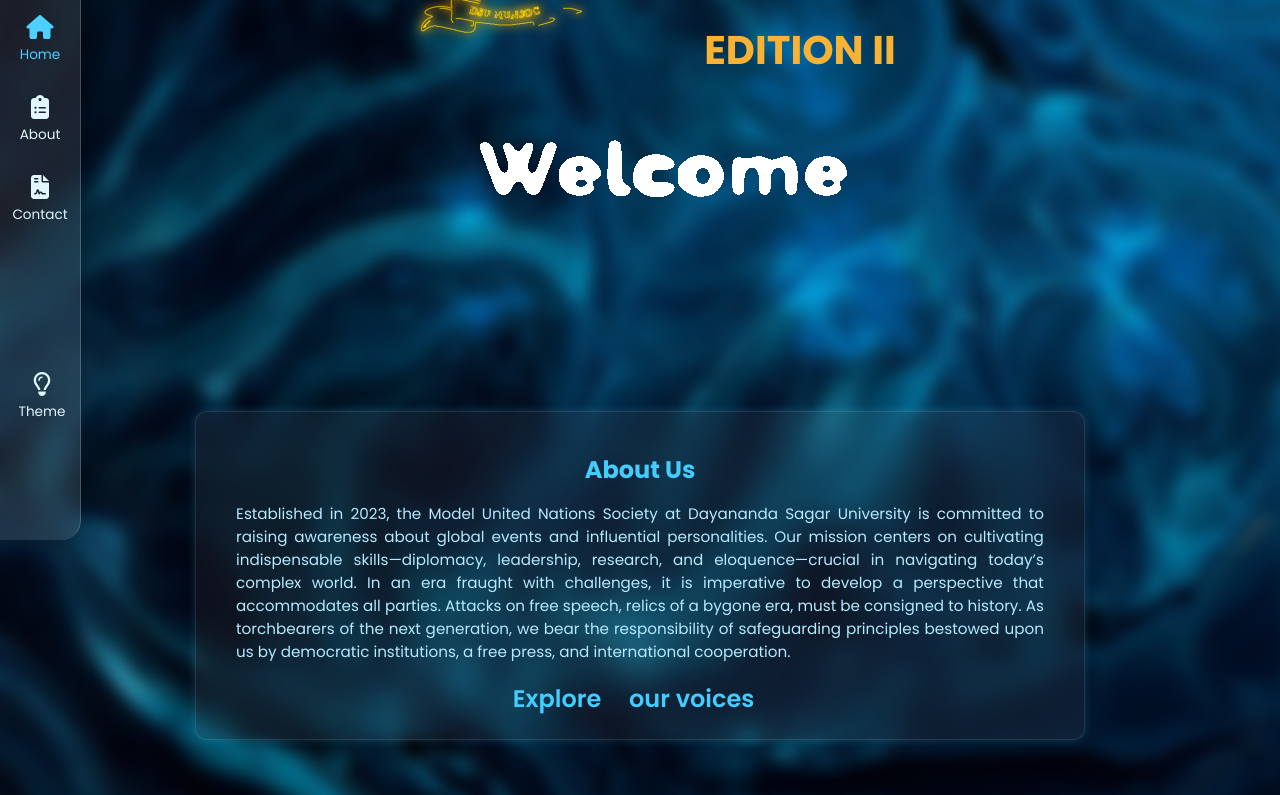
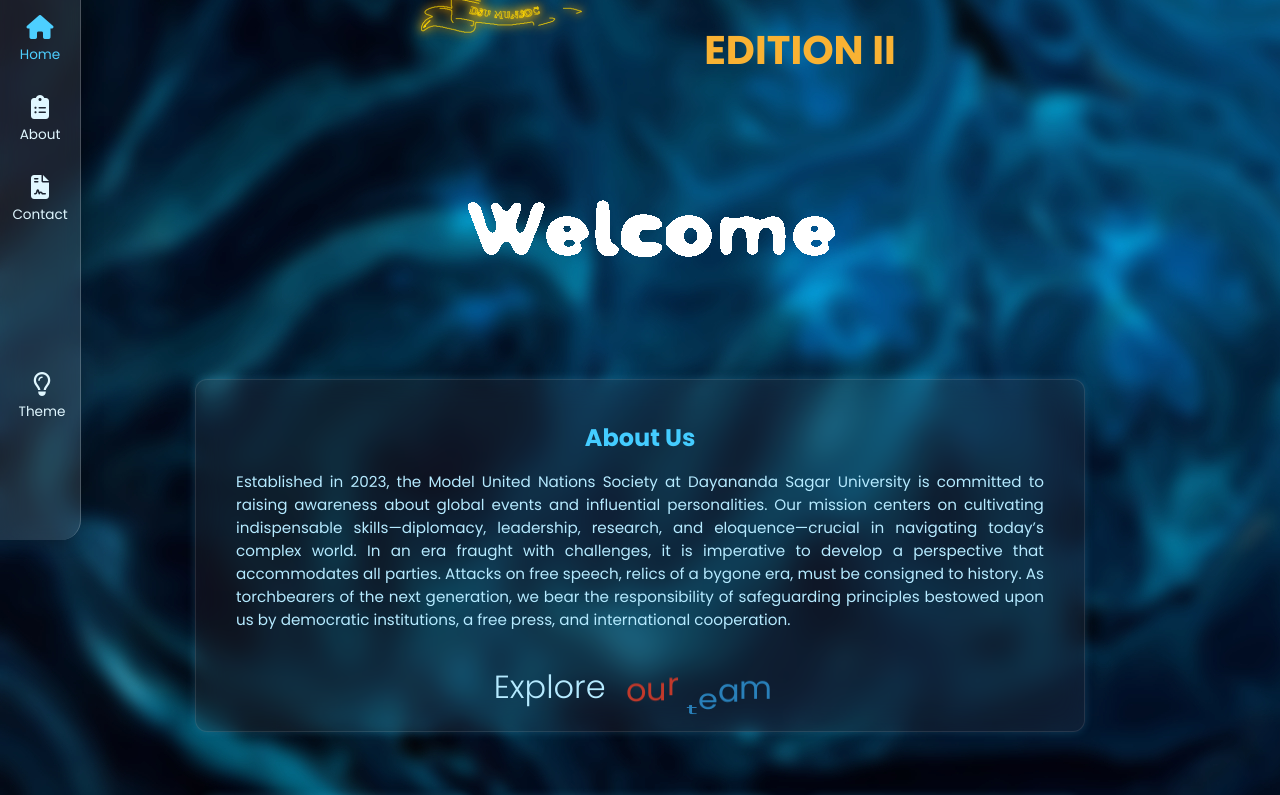
Before and after one commit to ArjiJethin/DSUMUN, a React (Vite) app: page / in a window 1280 px wide. Shown: the part 300-1095 px from the top of the page. Built offline with nearby package versions, Linux system fonts and the light colour scheme.

Commit message:
this wasn tthe last commit either... :)

```diff
--- a/src/App.jsx
+++ b/src/App.jsx
@@ -727,15 +727,17 @@
                         </div>
                     </div>
                 </div>
-                <div className="greeting">
-                    <MorphingText texts={["Welcome", "to", "DSUMUN", "III"]} />
-                </div>
             </header>
 
             <main className="main">
                 <div className="main-container">
                     {view === "home" && (
                         <div className="main-layout">
+                            <div className="greeting">
+                                <MorphingText
+                                    texts={["Welcome", "to", "DSUMUN", "III"]}
+                                />
+                            </div>
                             <div id="about" className="card about-card">
                                 <h2>About Us</h2>
                                 <p>
--- a/src/components/MorphingText.css
+++ b/src/components/MorphingText.css
@@ -4,7 +4,7 @@
     position: relative;
     margin: 40px 20px;
     width: 100%;
-    left: -20%;
+    left: -35%;
     min-height: 120px; /* enough height for blur & overflow */
     overflow: visible;
     text-align: center;
--- a/src/components/RotatingWords.css
+++ b/src/components/RotatingWords.css
@@ -1,108 +1,93 @@
-.rotating-content {
+@import url("https://fonts.googleapis.com/css2?family=Poppins:ital,wght@0,100;0,200;0,300;0,400;0,500;0,600;0,700;0,800;0,900;1,100;1,200;1,300;1,400;1,500;1,600;1,700;1,800;1,900&display=swap");
+
+body {
     font-family: "Poppins", sans-serif;
-    font-size: 24px;
-    line-height: 40px;
-    color: #44ccff;
-    display: flex;
-    justify-content: center;
-    margin-top: 1rem;
 }
 
-.rotating-container {
+.text {
+    display: flex;
+    align-items: baseline; /* ← aligns text properly */
+    justify-content: center;
+    margin-top: 2rem;
+    font-size: 2rem;
+    flex-wrap: wrap;
+    gap: 0rem;
+}
+
+.text p {
+    display: inline-block;
+    vertical-align: top;
+    margin: 0;
+    font-size: 2rem;
+}
+
+.label-text {
+    font-size: 2rem !important;
+    font-weight: 300;
+    line-height: 1.2;
+}
+
+.word {
+    position: absolute;
+    display: inline-block;
+    white-space: nowrap;
+    opacity: 0;
+    top: 0;
+    left: 0;
+}
+
+.word-wrapper {
     position: relative;
     display: flex;
-    align-items: center;
-    overflow: hidden;
-    height: 40px;
-    width: 30%;
-    overflow: hidden;
-    padding: 0 20px;
-    font-weight: 600;
+    align-items: baseline;
 }
 
-.rotating-container::before,
-.rotating-container::after {
-    content: "";
-    position: absolute;
-    top: 0;
-    width: 10px;
-    height: 100%;
-    background: transparent;
+.letter {
+    display: inline-block;
+    transform: translateZ(25px);
+    transform-origin: 50% 50% 25px;
 }
 
-.rotating-text {
-    display: inline;
+.letter.out {
+    transform: rotateX(90deg);
+    transition: transform 0.32s cubic-bezier(0.55, 0.055, 0.675, 0.19);
 }
 
-.rotating-list {
-    list-style: none;
-    padding: 0;
-    margin: 0;
-    position: absolute;
-    left: 120px;
-    top: 0;
-    animation: rotateWords 10s infinite;
+.letter.behind {
+    transform: rotateX(-90deg);
 }
 
-.rotating-item {
-    height: 40px;
-    line-height: 40px;
-    margin: 0;
+.letter.in {
+    transform: rotateX(0deg);
+    transition: transform 0.38s cubic-bezier(0.175, 0.885, 0.32, 1.275);
 }
 
-@keyframes rotateWords {
-    0%,
-    8.25%,
-    100% {
-        transform: translateY(0);
-    }
-    10.75%,
-    17% {
-        transform: translateY(-40px);
-    }
-    19.5%,
-    25.75% {
-        transform: translateY(-80px);
-    }
-    28.25%,
-    34.5% {
-        transform: translateY(-120px);
-    }
-    37%,
-    43.25% {
-        transform: translateY(-160px);
-    }
-    45.75%,
-    52% {
-        transform: translateY(-200px);
-    }
-    54.5%,
-    60.75% {
-        transform: translateY(-240px);
-    }
-    63.25%,
-    69.5% {
-        transform: translateY(-280px);
-    }
-    72%,
-    78.25% {
-        transform: translateY(-240px);
-    }
-    80.75%,
-    87% {
-        transform: translateY(-200px);
-    }
-    89.5%,
-    95.75% {
-        transform: translateY(-160px);
-    }
-    98.25% {
-        transform: translateY(-120px);
+.wisteria {
+    color: #8e44ad;
+}
+
+.belize {
+    color: #2980b9;
+}
+
+.pomegranate {
+    color: #c0392b;
+}
+
+.green {
+    color: #16a085;
+}
+
+.midnight {
+    color: #00b7ff;
+}
+
+/* Responsive fix for mobile screens */
+@media screen and (max-width: 768px) {
+    .text {
+        flex-direction: column;
+        align-items: center;
+        text-align: center;
+        font-size: 1.5rem;
     }
 }
-
-@media screen and (max-width: 768px) {
-    .rotating-container {
-        width: 80%;
-    }
-}
--- a/src/components/RotatingWords.jsx
+++ b/src/components/RotatingWords.jsx
@@ -1,22 +1,109 @@
 // src/components/RotatingWords.jsx
-import React from "react";
+import React, { useEffect, useRef, useState } from "react";
 import "./RotatingWords.css";
 
+const WORDS = [
+    { text: "our vision", className: "wisteria" },
+    { text: "the team", className: "belize" },
+    { text: "our journey", className: "pomegranate" },
+    { text: "the agenda", className: "green" },
+    { text: "our voices", className: "midnight" },
+    { text: "our impact", className: "wisteria" },
+    { text: "the speakers", className: "belize" },
+    { text: "our voices", className: "pomegranate" },
+    { text: "what's next", className: "green" },
+];
+
 export default function RotatingWords() {
+    const [currentWordIndex, setCurrentWordIndex] = useState(0);
+    const wordRefs = useRef([]);
+
+    useEffect(() => {
+        wordRefs.current.forEach(splitLetters);
+        showWord(currentWordIndex);
+
+        const interval = setInterval(() => {
+            changeWord();
+        }, 2500);
+
+        return () => clearInterval(interval);
+    }, []);
+
+    const splitLetters = (el) => {
+        const content = el.textContent;
+        el.innerHTML = "";
+        const letters = [];
+
+        for (let i = 0; i < content.length; i++) {
+            const span = document.createElement("span");
+            span.className = "letter";
+            span.innerHTML = content[i] === " " ? "&nbsp;" : content[i];
+            el.appendChild(span);
+            letters.push(span);
+        }
+
+        el.dataset.letters = JSON.stringify(letters.map((l) => l.outerHTML));
+    };
+
+    const showWord = (index) => {
+        if (wordRefs.current[index]) {
+            wordRefs.current[index].style.opacity = 1;
+        }
+    };
+
+    const changeWord = () => {
+        setCurrentWordIndex((prevIndex) => {
+            const currentRef = wordRefs.current[prevIndex];
+            const nextIndex = (prevIndex + 1) % wordRefs.current.length;
+            const nextRef = wordRefs.current[nextIndex];
+
+            const cw = currentRef.querySelectorAll(".letter");
+            const nw = nextRef.querySelectorAll(".letter");
+
+            // Animate current word letters out
+            cw.forEach((l, i) => {
+                setTimeout(() => {
+                    l.className = "letter out";
+                }, i * 80);
+            });
+
+            // Prepare and animate next word letters in
+            nextRef.style.opacity = 1;
+            nw.forEach((l, i) => {
+                l.className = "letter behind";
+                setTimeout(() => {
+                    l.className = "letter in";
+                }, 340 + i * 80);
+            });
+
+            // Hide current word after animation
+            setTimeout(() => {
+                currentRef.style.opacity = 0;
+            }, 340 + nw.length * 80 + 100);
+
+            return nextIndex;
+        });
+    };
+
     return (
-        <div className="rotating-content">
-            <div className="rotating-container">
-                <span className="rotating-label">Explore&nbsp;</span>
-                <ul className="rotating-list">
-                    <li className="rotating-item">our vision</li>
-                    <li className="rotating-item">our journey</li>
-                    <li className="rotating-item">the team</li>
-                    <li className="rotating-item">the agenda</li>
-                    <li className="rotating-item">our impact</li>
-                    <li className="rotating-item">the speakers</li>
-                    <li className="rotating-item">our voices</li>
-                    <li className="rotating-item">what's next</li>
-                </ul>
+        <div className="text">
+            <p className="label-text">Explore</p>
+            <div className="word-wrapper">
+                {WORDS.map((word, index) => (
+                    <span
+                        key={index}
+                        className={`word ${word.className}`}
+                        style={{
+                            position:
+                                currentWordIndex === index
+                                    ? "relative"
+                                    : "absolute",
+                        }}
+                        ref={(el) => (wordRefs.current[index] = el)}
+                    >
+                        {word.text}
+                    </span>
+                ))}
             </div>
         </div>
     );
```
